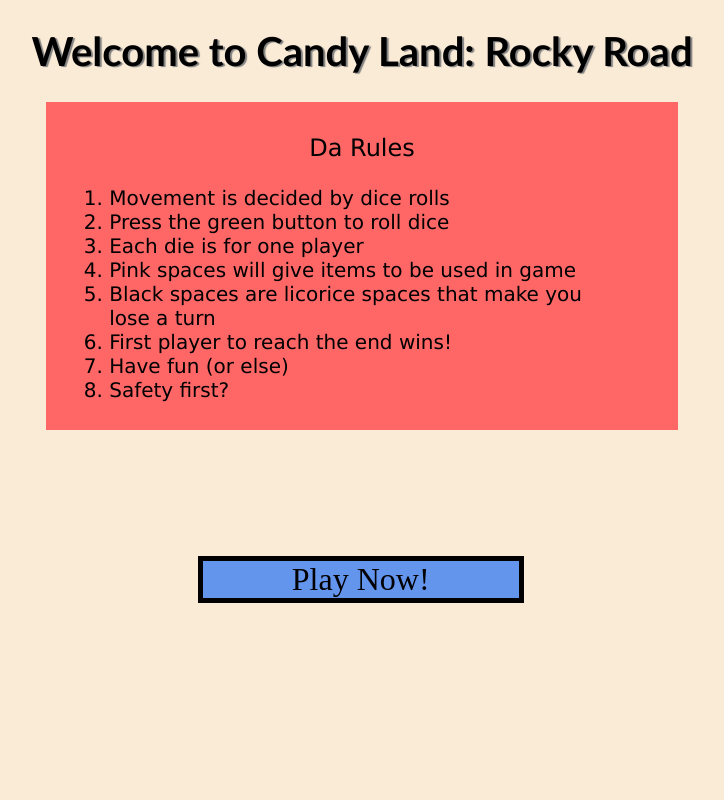
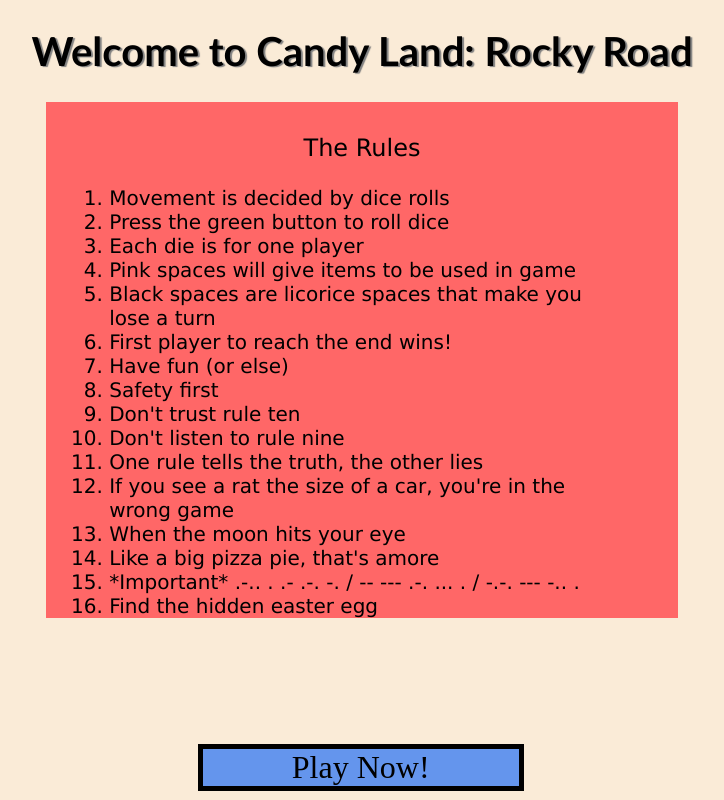
Before and after one commit to Lucas-Ke/BoardGame, a plain HTML site: page Homepage.html in a window 1280 px wide. Shown: the whole page, without its empty margins (278-1002 px from the left). Drawn offline with Linux system fonts and the light colour scheme.

Commit message:
Finished the rules

```diff
--- a/Homepage.html
+++ b/Homepage.html
@@ -9,7 +9,7 @@
 </head>
 <body>
     <h1>Welcome to Candy Land: Rocky Road</h1>
-    <div class="rules"><p>Da Rules</p>
+    <div class="rules"><p>The Rules</p>
     <ol>
         <li>Movement is decided by dice rolls</li>
         <li>Press the green button to roll dice</li>
@@ -18,7 +18,25 @@
         <li>Black spaces are licorice spaces that make you lose a turn</li>
         <li>First player to reach the end wins!</li>
         <li>Have fun (or else) </li>
-        <li>Safety first?</li>
+        <li>Safety first</li>
+        <li>Don't trust rule ten</li>
+        <li>Don't listen to rule nine</li>
+        <li>One rule tells the truth, the other lies</li>
+        <li>If you see a rat the size of a car, you're in the wrong game</li>
+        <li>When the moon hits your eye</li>
+        <li>Like a big pizza pie, that's amore</li>
+        <li> *Important* .-.. . .- .-. -. / -- --- .-. ... . / -.-. --- -.. .</li>
+        <li>Find the hidden easter egg</li>
+        <li>DO NOT EAT THE CANDY, IT IS NOT REAL!</li>
+        <li>Listen to most of the rules</li>
+        <li>Microtransactions are not allowed here</li>
+        <li> What's 9+10?</li>
+        <li>Hi :)</li>
+        <li>Check out Cownect Four, now in stores everywhere</li>
+        <li>Warning: contains dairy</li>
+        <li>Enter... If you dare</li>
+        <li>Based on true events</li>
+
     </ol>
 </div>
 <div class="playbutton">
--- a/style.css
+++ b/style.css
@@ -16,6 +16,8 @@
     margin-left: 25%;
     padding-bottom: 1vh;
     padding-top: 1vh;
+    overflow-x: auto;
+    height: 500px;
 }
 .rules p{
     text-align: center;
```
Also changed, not shown: homepage.html (+20 -2 lines).
